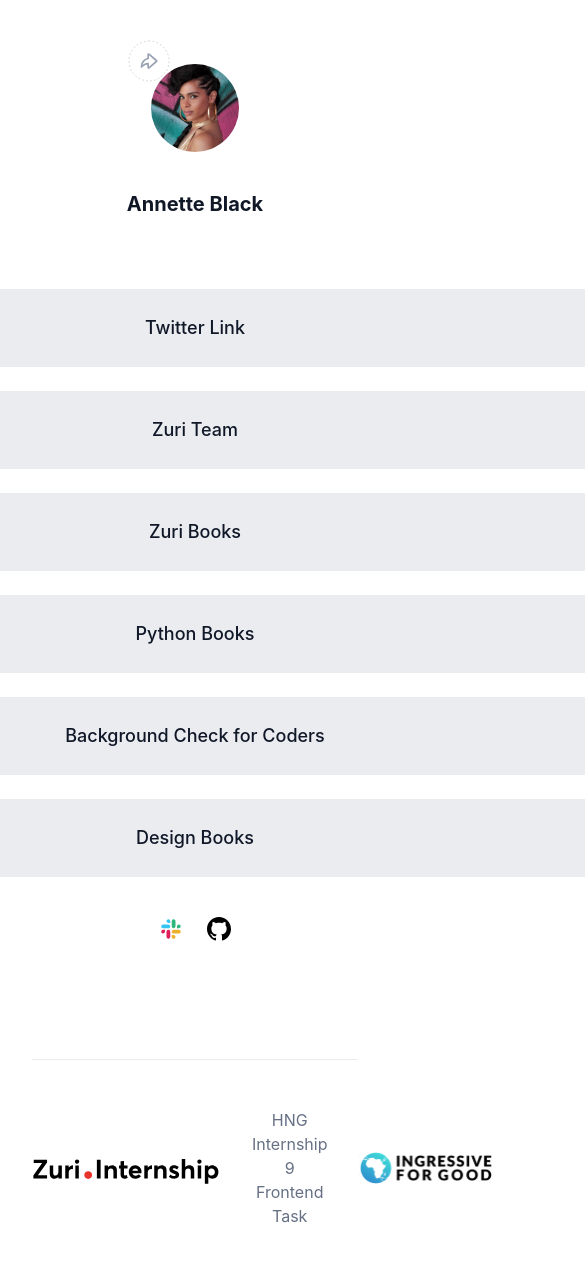
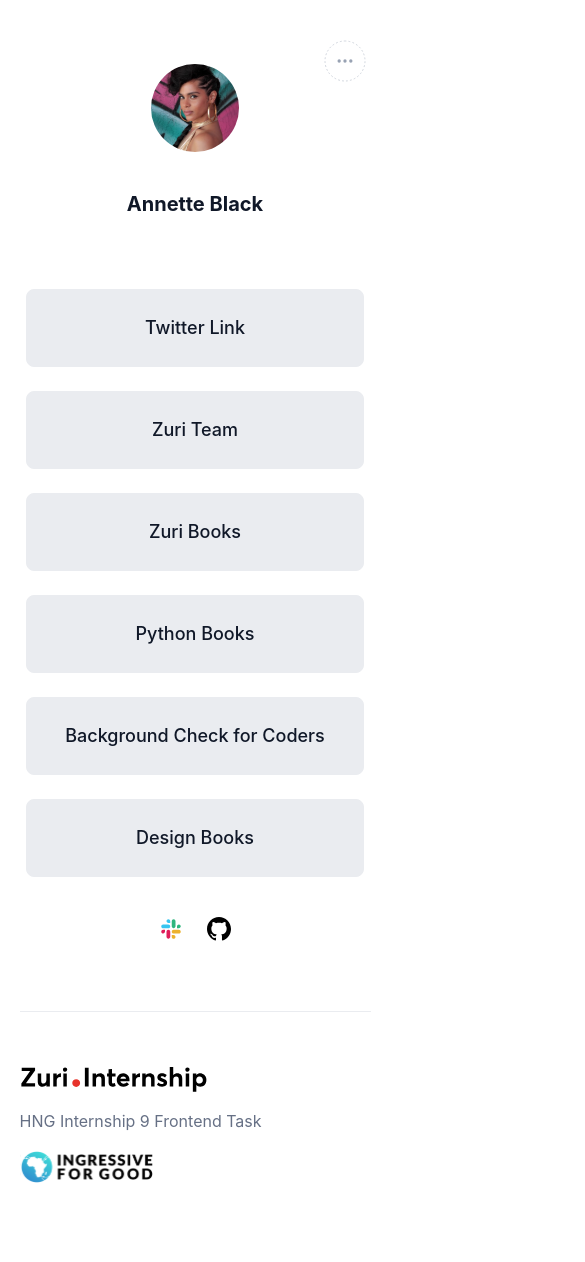
Before and after one commit to Oyedare/Hng-i9-stage1-task, a React (Create React App) app: page / in a window 390 px wide. Shown: the top 1262 px of the page, 585 px wide, since content can reach past the window. After the commit the page ends 1231 px from the top, so only its background shows below. Built offline with nearby package versions, Linux system fonts and the light colour scheme; the HTML template or start-up script is replaced by a standard one.

Commit message:
add responsiveness

```diff
--- a/src/App.css
+++ b/src/App.css
@@ -57,6 +57,10 @@
   cursor: pointer;
 }
 
+.share-icon-mobile{
+  display: none;
+}
+
 .link_section{
   display: flex;
   flex-direction: column;
@@ -97,8 +101,9 @@
   flex-direction: row;
   justify-content: space-between;
   align-items: center;
-  margin: 3rem 2rem;
-  padding-top: 2rem;
+  margin: auto;
+  padding: 3rem 0;
+  width: 80%;
   gap: 2rem;
   border-top: 1px solid #EAECF0;
 }
@@ -110,3 +115,43 @@
   text-align: center;
   color: #667085;
 }
+
+@media screen and (max-width: 1024px) {
+    .link_section{
+      width: 50rem;
+    }
+}
+
+@media screen and (max-width: 768px) {
+  .share-icon-mobile{
+    display: block;
+    position: absolute;
+    right: 4rem;
+    top: 2.5rem;
+    cursor: pointer;
+  }
+
+  .share-icon{
+    display: none;
+  }
+
+  .link_section{
+    width: 21.4375rem;
+  }
+  .footer{
+    width: 90%;
+    flex-direction: column;
+    align-items: flex-start;
+    justify-content: flex-start;
+    gap: .1rem;
+  }
+}
+
+@media screen and (max-width: 425px) {
+  .share-icon-mobile{
+    right: 1.5rem;
+  }
+  .link_section{
+    width: 17rem;
+  }
+}
--- a/src/App.jsx
+++ b/src/App.jsx
@@ -5,6 +5,7 @@
 import Github from './assets/github'
 import zuri from './assets/Zuri.Internship_Logo.svg'
 import I4G from './assets/I4G.svg'
+import MobileShare from './assets/mobile-share';
 function App() {
   const links = [
     {
@@ -49,6 +50,9 @@
             <div className="share-icon">
               <ShareBtn />
             </div>
+            <div className="share-icon-mobile">
+              <MobileShare />
+            </div>
           </div>
 
           <div className="link_section">
--- /dev/null
+++ b/src/assets/mobile-share.jsx
@@ -0,0 +1,16 @@
+import React from 'react'
+
+const MobileShare = () => {
+  return (
+        <svg width="42" height="42" viewBox="0 0 42 42" fill="none" xmlns="http://www.w3.org/2000/svg">
+            <rect x="1" y="1" width="40" height="40" rx="20" fill="white"/>
+                <path d="M21 21.8333C21.4602 21.8333 21.8333 21.4602 21.8333 21C21.8333 20.5398 21.4602 20.1667 21 20.1667C20.5397 20.1667 20.1666 20.5398 20.1666 21C20.1666 21.4602 20.5397 21.8333 21 21.8333Z" stroke="#98A2B3" stroke-width="1.66667" stroke-linecap="round" stroke-linejoin="round"/>
+                <path d="M26.8333 21.8333C27.2935 21.8333 27.6666 21.4602 27.6666 21C27.6666 20.5398 27.2935 20.1667 26.8333 20.1667C26.3731 20.1667 26 20.5398 26 21C26 21.4602 26.3731 21.8333 26.8333 21.8333Z" stroke="#98A2B3" stroke-width="1.66667" stroke-linecap="round" stroke-linejoin="round"/>
+                <path d="M15.1666 21.8333C15.6269 21.8333 16 21.4602 16 21C16 20.5398 15.6269 20.1667 15.1666 20.1667C14.7064 20.1667 14.3333 20.5398 14.3333 21C14.3333 21.4602 14.7064 21.8333 15.1666 21.8333Z" stroke="#98A2B3" stroke-width="1.66667" stroke-linecap="round" stroke-linejoin="round"/>
+            <rect x="1" y="1" width="40" height="40" rx="20" stroke="#D0D5DD" strokeLinecap="round" strokeLinejoin="round" strokeDasharray="1 3"/>
+        </svg>
+
+    )
+}
+
+export default MobileShare
```
